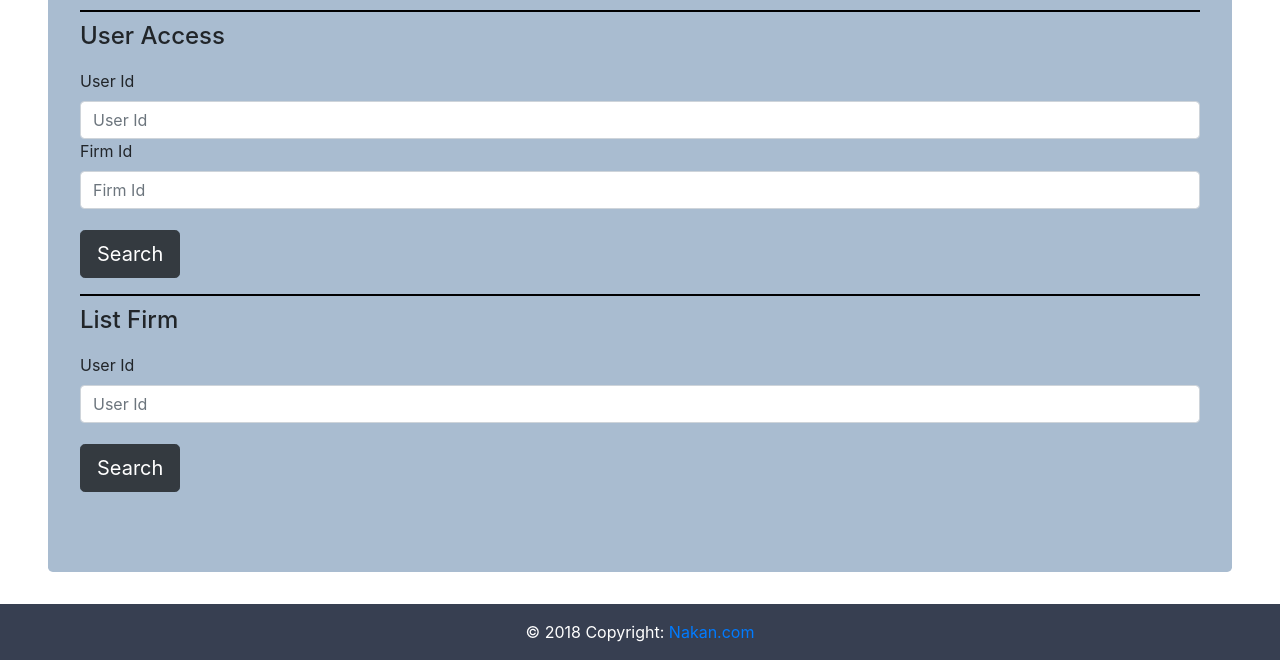
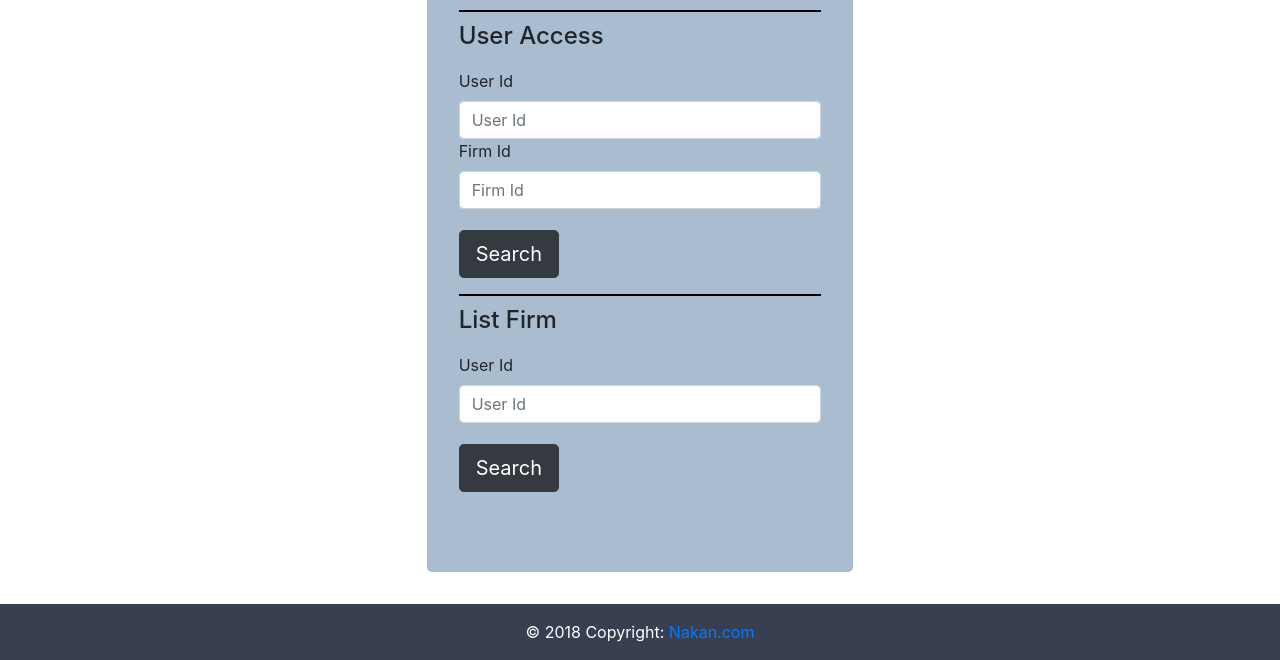
Before and after one commit to baptistepitel51/api_test, a plain HTML site: page index.html in a window 1280 px wide. Shown: the part 198-858 px from the top of the page. Drawn offline with nearby package versions, Linux system fonts and the light colour scheme.

Commit message:
Modification CSS

```diff
--- a/index.html
+++ b/index.html
@@ -23,7 +23,7 @@
             </div>
         </nav>
 
-        <div class="jumbotron mx-5 text-black" style = "margin-top  : 80px; background-color : #a9bcd0; ">
+        <div class="jumbotron text-black col-9 col-sm-9 col-md-10 col-lg-7 col-xl-4 mx-auto " style = "margin-top  : 80px; background-color : #a9bcd0; ">
 
                 <h2 style = "padding-bottom : 10px;">Home</h2>
 
@@ -40,7 +40,7 @@
                             <input type="text" class="form-control" id ="firmId_1" name="firmId_1" placeholder="Firm Id" required>
                         </div>
                     </div>
-                    <button type="submit" class="btn btn-primary btn-lg btn-dark" style = "margin-top : 5px;"> Search </button>
+                    <button type="submit" class="btn btn-primary btn-lg btn-dark " style = "margin-top : 5px;"> Search </button>
                 </form>
 
                 <!-- Div contenant l'accès de l'utilisateur retourné -->
```
